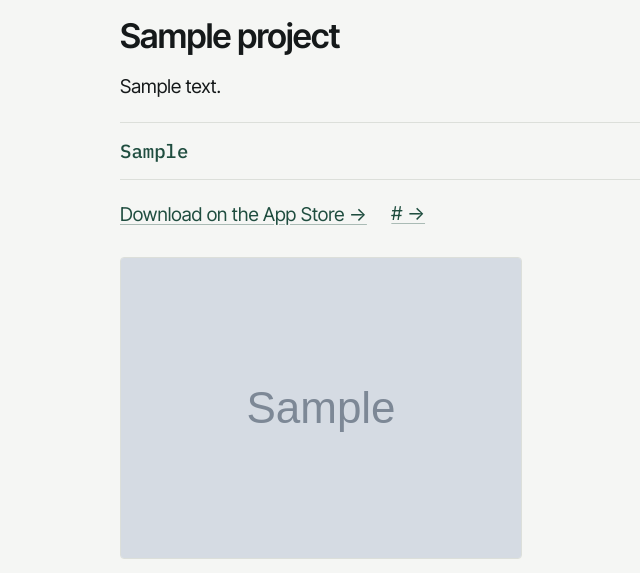
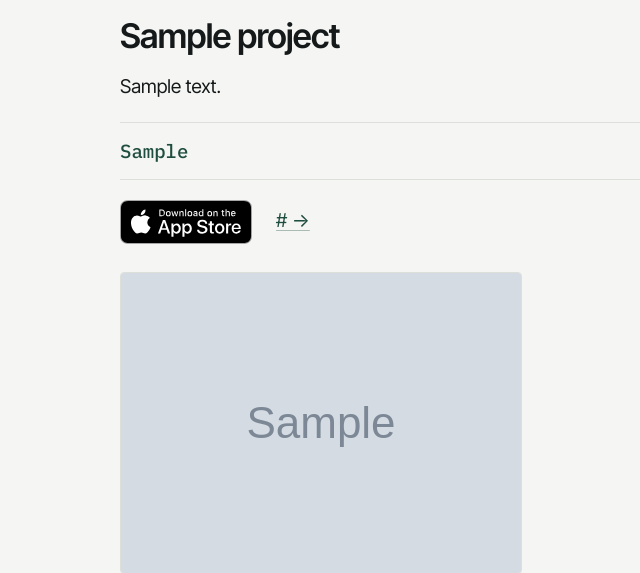
Before and after one commit to ardoktor/portfolio, a Django app: page / in a window 1280 px wide. Shown: the part 399-972 px from the top of the page, without its empty margins (204-844 px from the left). Run offline with Django 5.2, Linux system fonts and the light colour scheme; tables that the repository leaves empty hold one stand-in row (values such as "Sample post"); grey boxes marked "Sample" are stand-in pictures; parts of the project's set-up code (start-up, migrations or seed data) failed here and were passed over.

Commit message:
Add Apple's official App Store badge to homepage lead
Badge SVG sourced from developer.apple.com assets; replaces the interim
text link. Web link stays alongside it.

Co-Authored-By: Claude Fable 5 <noreply@anthropic.com>
Claude-Session: https://claude.ai/code/session_01F8zVi9XpeL5RVGhwSNBAuU

```diff
--- a/main/templates/main/home.html
+++ b/main/templates/main/home.html
@@ -33,11 +33,10 @@
 
   {% if current_project.app_store_link or current_project.demo_link %}
   <p>
-    {# TODO(owner): swap this text link for Apple's official badge SVG (from Apple's #}
-    {# marketing tools page) saved to main/static/main/img/app-store-badge.svg — #}
-    {# custom badge artwork is not allowed by Apple's brand guidelines. #}
     {% if current_project.app_store_link %}
-    <a class="store-badge quiet-link" href="{{ current_project.app_store_link }}" rel="noopener">Download on the App Store &rarr;</a>
+    <a class="store-badge" href="{{ current_project.app_store_link }}" rel="noopener">
+      <img src="{% static 'main/img/app-store-badge.svg' %}" alt="Download on the App Store" loading="lazy">
+    </a>
     {% endif %}
     {% if current_project.demo_link %}
     <a class="quiet-link" href="{{ current_project.demo_link }}" rel="noopener">{{ current_project.demo_link|cut:"https://"|cut:"http://" }} &rarr;</a>
```
Also changed, not shown: main/static/main/img/app-store-badge.svg (added).
